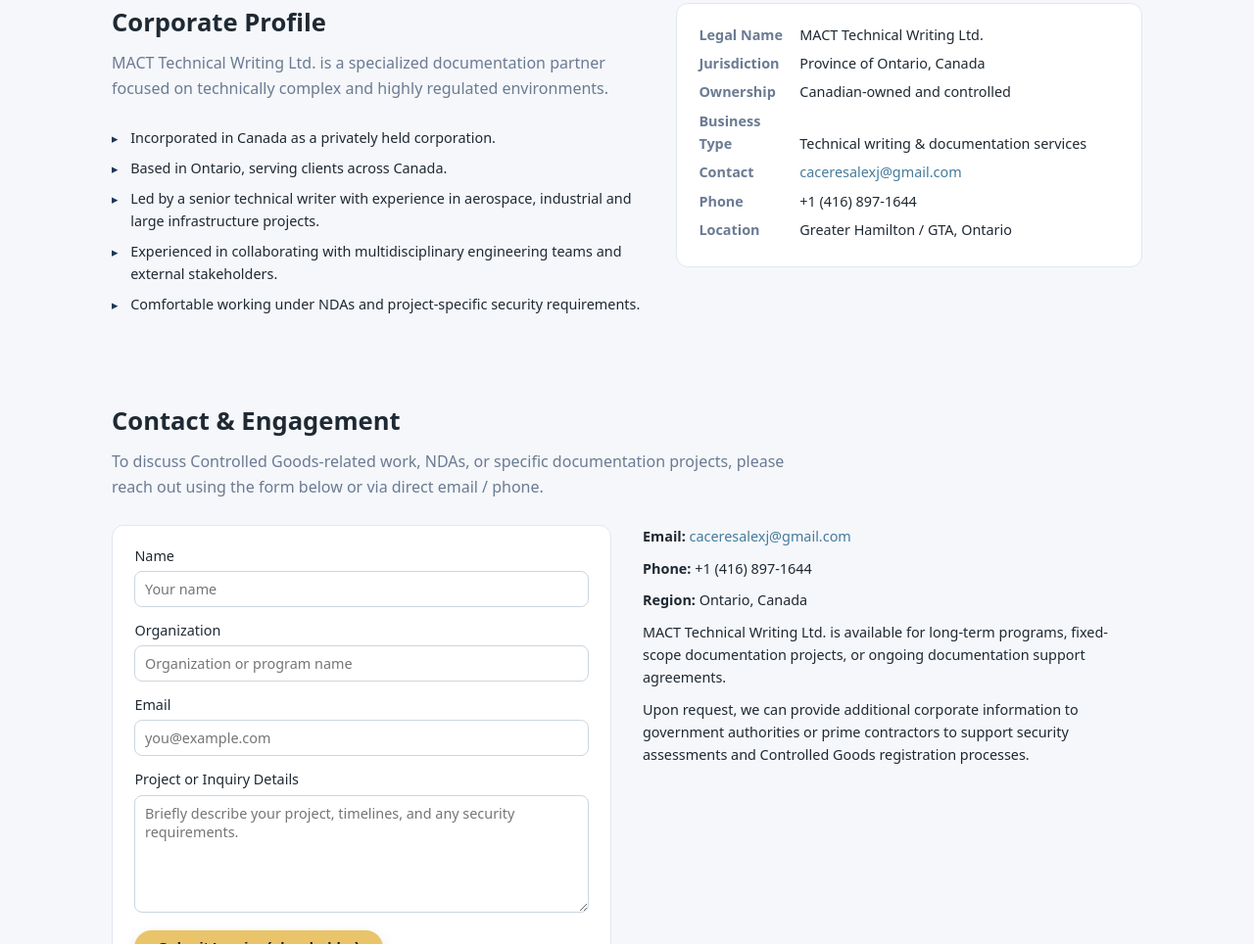
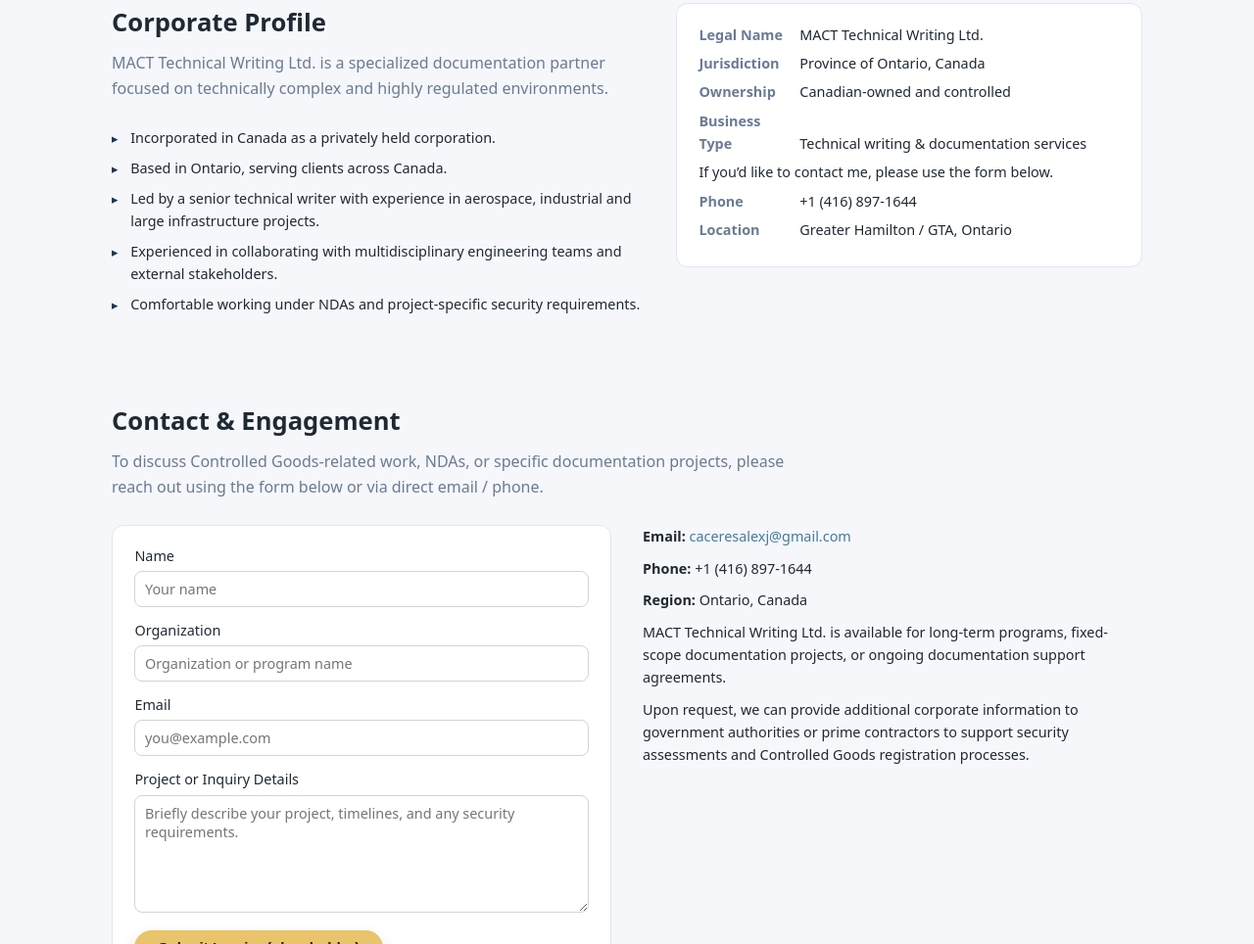
Before and after one commit to caceresalexj/mact, a plain HTML site: page index.html in a window 1280 px wide. Shown: the part 1579-2543 px from the top of the page at 98% size. Drawn offline with Linux system fonts and the light colour scheme.

Commit message:
Update index.html

```diff
--- a/index.html
+++ b/index.html
@@ -662,7 +662,7 @@
           <strong>Business Type</strong> Technical writing &amp; documentation services
         </div>
         <div class="info-row">
-          <strong>Contact</strong> <a href="mailto:caceresalexj@gmail.com">caceresalexj@gmail.com</a>
+          <p>If you’d like to contact me, please use the form below.</p>
         </div>
         <div class="info-row">
           <strong>Phone</strong> +1 (416) 897-1644
```
